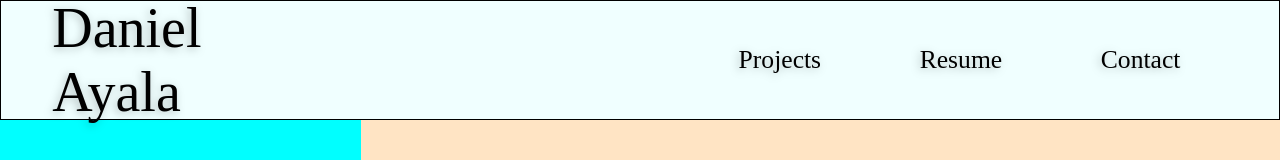
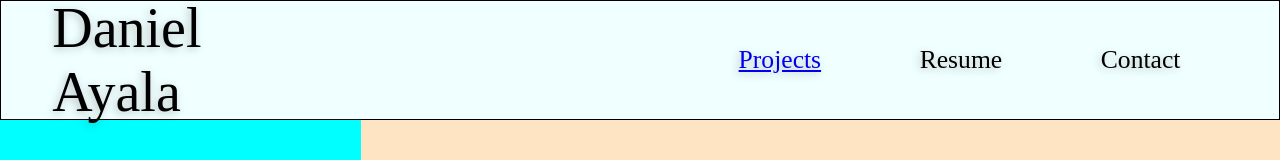
Before and after one commit to DaniBoie/TS-React-Portfolio, a React (Create React App) app in the folder react-typescript-demo/: page / in a window 1280 px wide. Shown: the top 160 px of the page. Built offline with nearby package versions, Linux system fonts and the light colour scheme; a web font is replaced by a local one.

Commit message:
priject card links

```diff
--- a/react-typescript-demo/src/App.tsx
+++ b/react-typescript-demo/src/App.tsx
@@ -8,7 +8,6 @@
     <BrowserRouter>
         <Routes>
           <Route path="/" element={<Home />} />
-          <Route path="/" element={<Home />} />
         </Routes>
     </BrowserRouter>
 
--- a/react-typescript-demo/src/components/Greet.tsx
+++ b/react-typescript-demo/src/components/Greet.tsx
@@ -1,5 +1,5 @@
 import "./Greet.css"
-import { BrowserRouter, Route, Link } from "react-router-dom";
+import { Link } from "react-router-dom";
 
 type GreetProps = {
   name : string
@@ -13,7 +13,8 @@
       </p>
       <nav className="links">
         <p className="link">
-          Projects
+          <Link to="/">Projects</Link>
+
 
         </p>
         <p className="link">Resume</p>
--- a/react-typescript-demo/src/components/ProjectCard.tsx
+++ b/react-typescript-demo/src/components/ProjectCard.tsx
@@ -1,8 +1,11 @@
+import { Link } from "react-router-dom"
 import "./ProjectCard.css"
 
 export const ProjectCard = () => {
   return (
-    <div className="card">
-    </div>
+    <Link to='${}'>
+      <div className="card"></div>
+    </Link>
+
   )
 }
```
